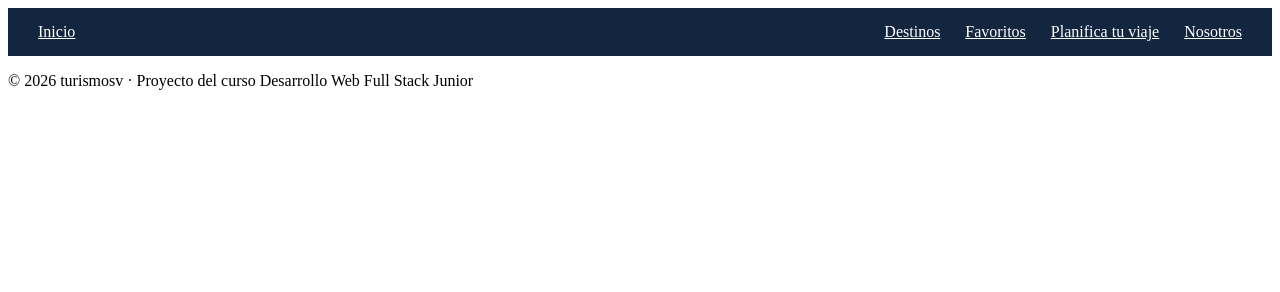
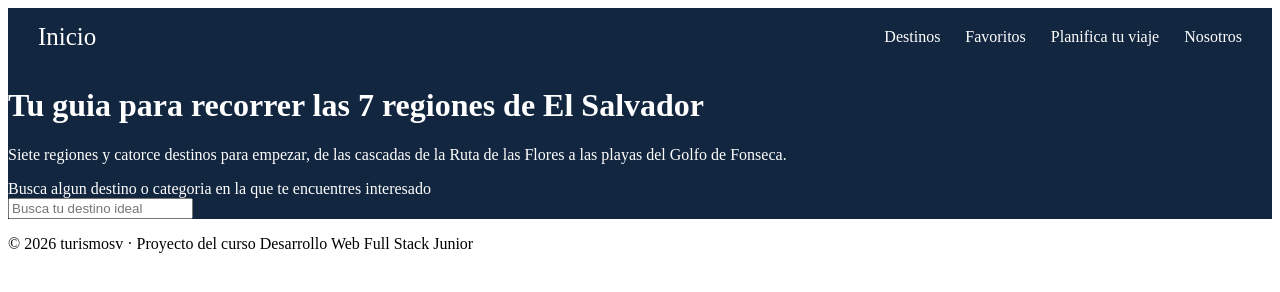
Before and after one commit to JohnDevCorp/Turismosv, a plain HTML site: page index.html in a window 1280 px wide. Drawn offline with Linux system fonts and the light colour scheme.

Commit message:
Mejoras index pt1

```diff
--- a/index.html
+++ b/index.html
@@ -4,7 +4,7 @@
 <head>
     <meta charset="UTF-8">
     <meta name="viewport" content="width=device-width, initial-scale=1.0">
-    <title>Destinos | turismosv</title>
+    <title>Turismosv</title>
     <meta name="description" content="...">
     <style>
         nav{
@@ -15,6 +15,7 @@
         }
         .navbar
         {
+            padding: 0;
             display: flex;
             justify-content: space-between;
             align-items: center;
@@ -23,16 +24,38 @@
         }
         .nav-links
         {
+
+            text-decoration: none;
 list-style: none;
 display: flex;
 gap: 25px;
 margin: 0;
 padding: 0;
         }
+        a
+        {
+            text-decoration: none;
+        }
+        .logo
+        {
+font-size: 25px;
+        }
+        .header
+        {
+            background-color: #12263f;
+            color: #ffffff;
+        }
+        h1{
+            color: white;
+
+        }
+
     </style>
 </head>
 
 <body>
+
+    <div class="header">
     <header>
 
         <nav class="navbar">
@@ -44,10 +67,21 @@ padding: 0;
  <li><a href="nosotros.html">Nosotros</a></li>
  </ul>
         </nav>
+        <div>
     </header>
-    <main>
-        <!-- contenido propio de cada página -->
-    </main>
+    <h1>Tu guia para recorrer las 7 regiones de El Salvador</h1>
+    <p>Siete regiones y catorce destinos para empezar, de las cascadas de la Ruta de las Flores a las playas del Golfo de Fonseca.</p>
+  <form class="buscador" role="search" action="destino.html" method="get">
+    <label for="q">Busca algun destino o categoria en la que te encuentres interesado</label>
+    <div class="bar">
+        <input type="search" placeholder="Busca tu destino ideal">
+    </div>
+  </form>
+
+
+    </div>
+    </div>
+
     <footer>
         <p>&copy; 2026 turismosv · Proyecto del curso Desarrollo Web Full Stack Junior</p>
     </footer>
```
Also changed, not shown: datos/destinos.json (deleted).
